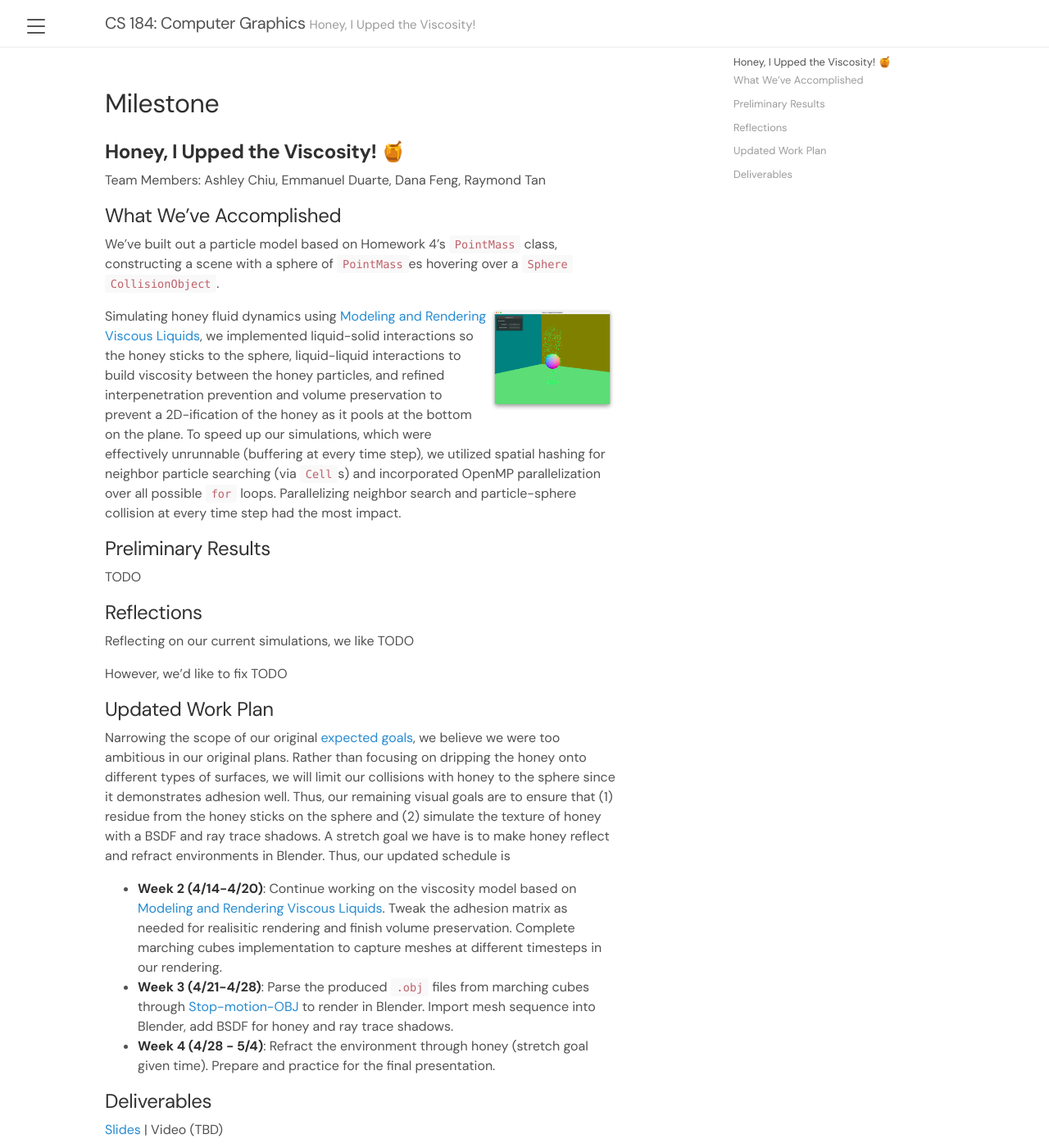
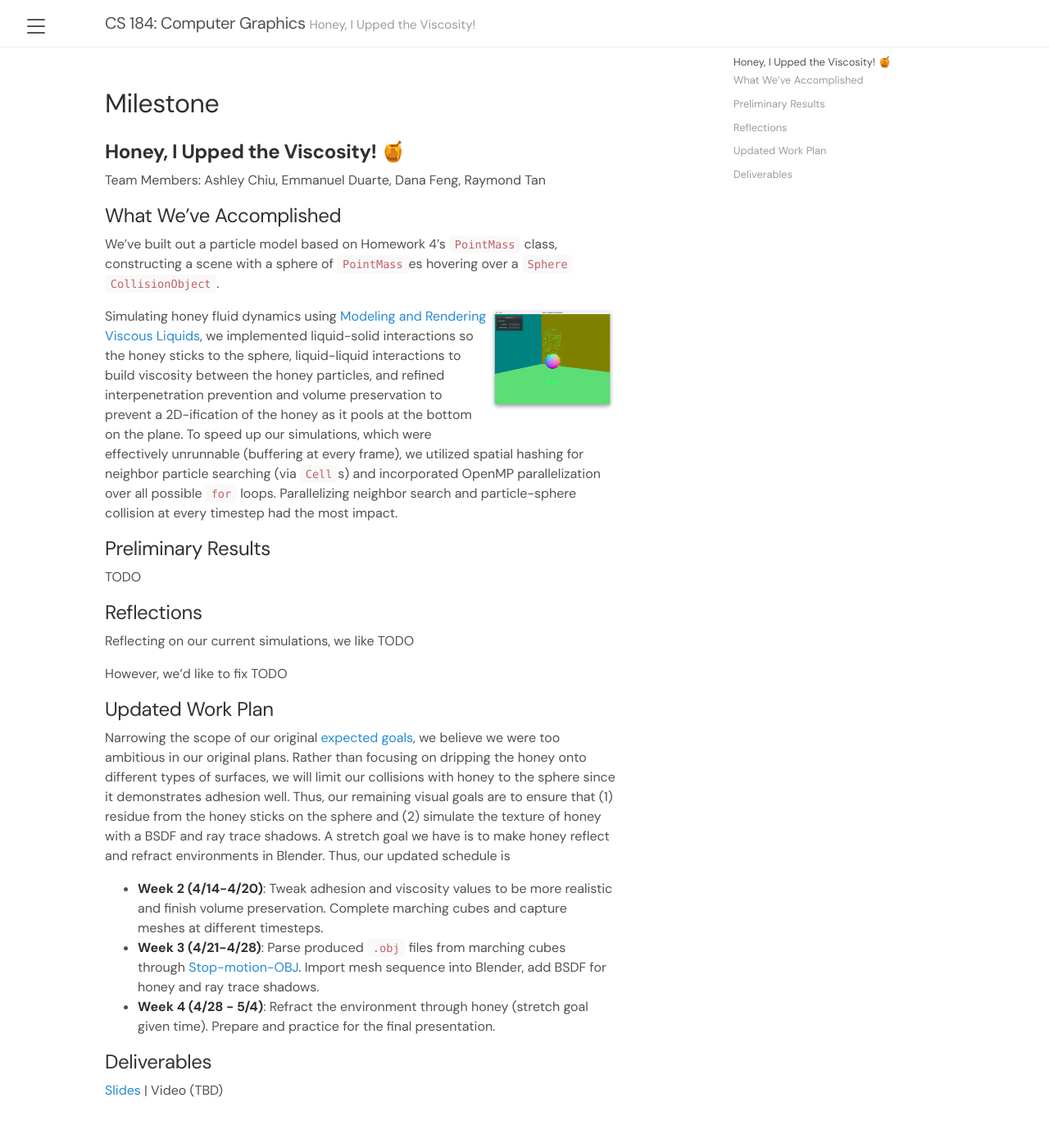
Before and after one commit to ashmchiu/cs184-final-proj-writeup, a Jekyll site: the page built from milestone.md, in a window 1280 px wide and 1400 px high. Shown: the whole window at 82% size. Built offline with Jekyll 4.4.1, drawn with Linux system fonts in a browser that asks for light colours.

Commit message:
tweak timeline

```diff
--- a/milestone.md
+++ b/milestone.md
@@ -14,7 +14,7 @@ We've built out a particle model based on Homework 4's `PointMass` class, constr
 
 <img src="../assets/milestone/adhesion.png" width="25%" align="right" />
 
-Simulating honey fluid dynamics using [Modeling and Rendering Viscous Liquids](https://citeseerx.ist.psu.edu/document?repid=rep1&type=pdf&doi=bdbe45284686a54f3284fdf98759f099e3a95e84), we implemented liquid-solid interactions so the honey sticks to the sphere, liquid-liquid interactions to build viscosity between the honey particles, and refined interpenetration prevention and volume preservation to prevent a 2D-ification of the honey as it pools at the bottom on the plane. To speed up our simulations, which were effectively unrunnable (buffering at every time step), we utilized spatial hashing for neighbor particle searching (via `Cell`s) and incorporated OpenMP parallelization over all possible `for` loops. Parallelizing neighbor search and particle-sphere collision at every time step had the most impact.
+Simulating honey fluid dynamics using [Modeling and Rendering Viscous Liquids](https://citeseerx.ist.psu.edu/document?repid=rep1&type=pdf&doi=bdbe45284686a54f3284fdf98759f099e3a95e84), we implemented liquid-solid interactions so the honey sticks to the sphere, liquid-liquid interactions to build viscosity between the honey particles, and refined interpenetration prevention and volume preservation to prevent a 2D-ification of the honey as it pools at the bottom on the plane. To speed up our simulations, which were effectively unrunnable (buffering at every frame), we utilized spatial hashing for neighbor particle searching (via `Cell`s) and incorporated OpenMP parallelization over all possible `for` loops. Parallelizing neighbor search and particle-sphere collision at every timestep had the most impact.
 
 ## Preliminary Results
 TODO
@@ -26,8 +26,8 @@ However, we'd like to fix TODO
 
 ## Updated Work Plan
 Narrowing the scope of our original [expected goals](/proposal.md#expected-goals), we believe we were too ambitious in our original plans. Rather than focusing on dripping the honey onto different types of surfaces, we will limit our collisions with honey to the sphere since it demonstrates adhesion well. Thus, our remaining visual goals are to ensure that (1) residue from the honey sticks on the sphere and (2) simulate the texture of honey with a BSDF and ray trace shadows. A stretch goal we have is to make honey reflect and refract environments in Blender. Thus, our updated schedule is
-- **Week 2 (4/14-4/20)**: Continue working on the viscosity model based on [Modeling and Rendering Viscous Liquids](https://citeseerx.ist.psu.edu/document?repid=rep1&type=pdf&doi=bdbe45284686a54f3284fdf98759f099e3a95e84). Tweak the adhesion matrix as needed for realisitic rendering and finish volume preservation. Complete marching cubes implementation to capture meshes at different timesteps in our rendering.
-- **Week 3 (4/21-4/28)**: Parse the produced `.obj` files from marching cubes through [Stop-motion-OBJ](https://github.com/neverhood311/Stop-motion-OBJ) to render in Blender. Import mesh sequence into Blender, add BSDF for honey and ray trace shadows.
+- **Week 2 (4/14-4/20)**: Tweak adhesion and viscosity values to be more realistic and finish volume preservation. Complete marching cubes and capture meshes at different timesteps.
+- **Week 3 (4/21-4/28)**: Parse produced `.obj` files from marching cubes through [Stop-motion-OBJ](https://github.com/neverhood311/Stop-motion-OBJ). Import mesh sequence into Blender, add BSDF for honey and ray trace shadows.
 - **Week 4 (4/28 - 5/4)**: Refract the environment through honey (stretch goal given time). Prepare and practice for the final presentation.
 
 ## Deliverables
```
